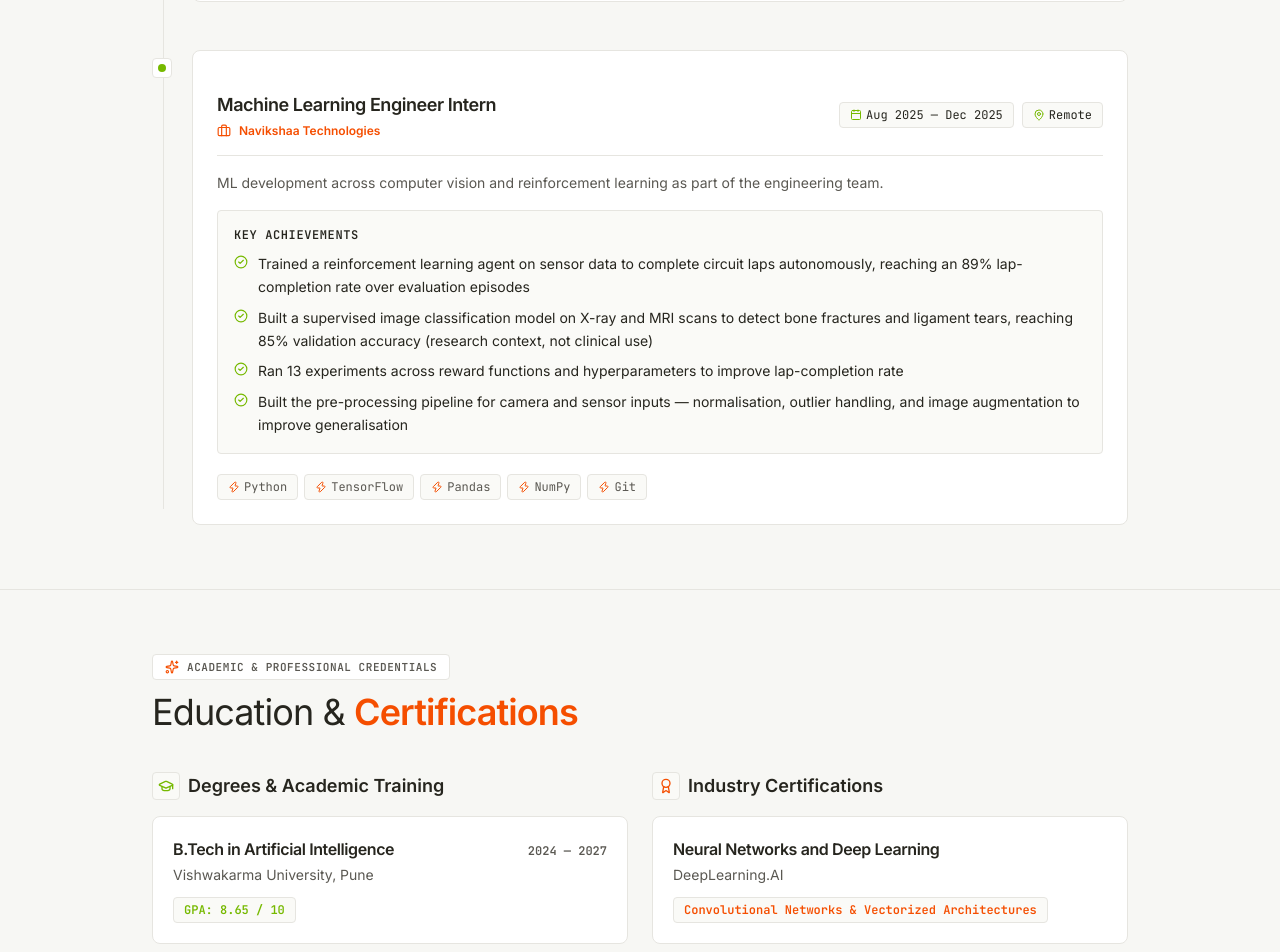
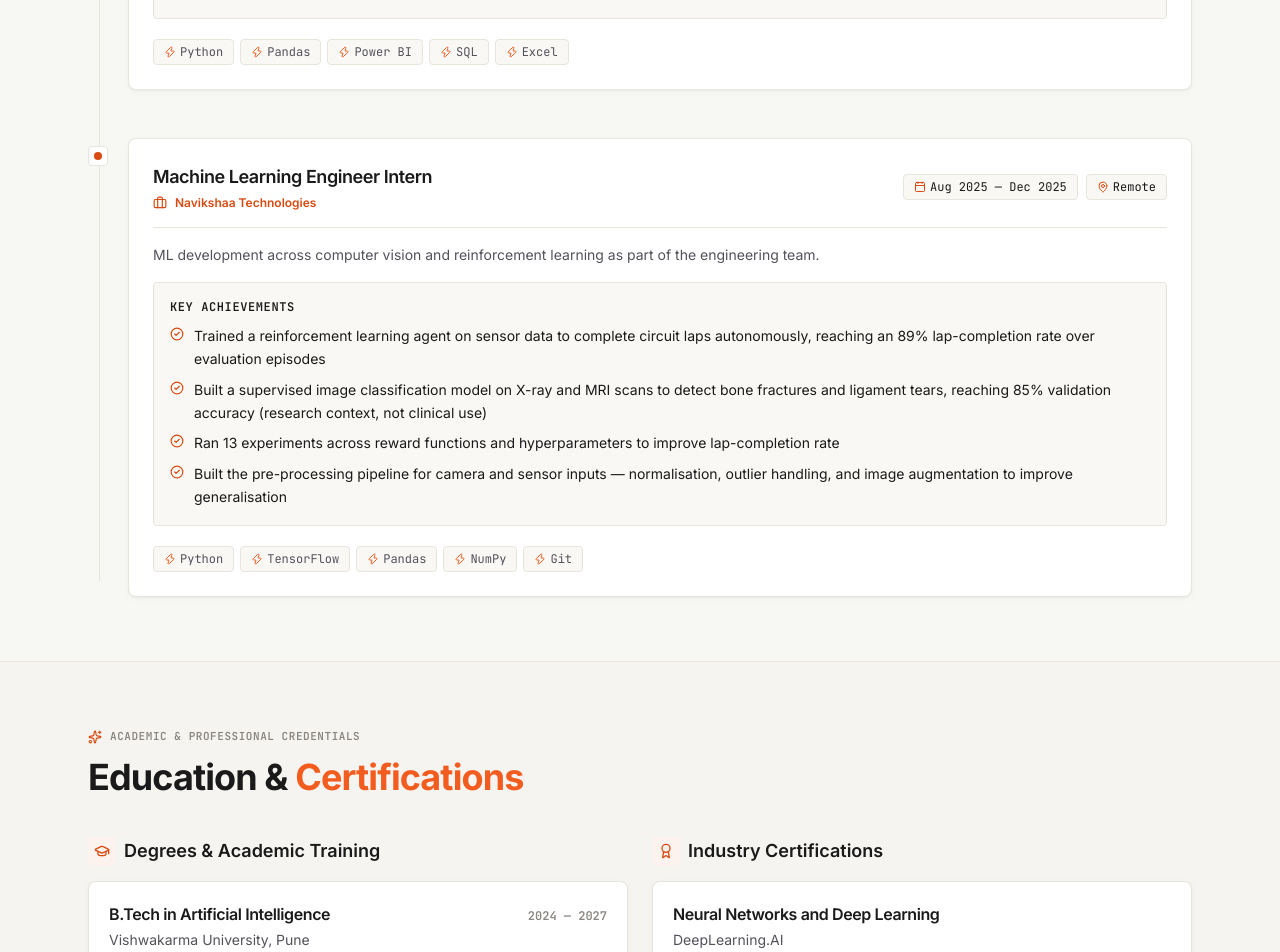
Before and after one commit to Prrajaljain/Portfolio-Setup, a Next.js app: page /experience in a window 1280 px wide. Shown: the part 840-1792 px from the top of the page. Built offline with nearby package versions, Linux system fonts and the light colour scheme.

Commit message:
Stitch all single-page portfolio sections together in sequential order: Hero -> Projects -> Experience -> About -> Tech Stack -> Contact

```diff
--- a/components/experience/education-section.tsx
+++ b/components/experience/education-section.tsx
@@ -1,41 +1,41 @@
 import { GraduationCap, Award, Sparkles } from 'lucide-react'
 import { education, certifications } from '@/lib/data'
+import { SectionWrapper } from '@/components/section-wrapper'
 
 export function EducationSection() {
   return (
-    <section className="relative border-t border-[#e6e5e0] bg-[#f7f7f4]">
-      <div className="mx-auto max-w-5xl px-6 py-16">
+    <SectionWrapper className="relative border-t border-[#E8E4DE] bg-[#F5F4F0]">
+      <div className="mx-auto max-w-6xl px-6 py-16">
         <div className="mb-10 text-left">
-          <span className="mb-3 inline-flex items-center gap-2 rounded-sm border border-[#e6e5e0] bg-[#ffffff] px-3 py-1 font-mono text-[11px] font-semibold uppercase tracking-wider text-[#5a5852]">
-            <Sparkles className="size-3.5 text-[#f54e00]" />
+          <span className="mb-3 inline-flex items-center gap-2 font-mono text-[11px] font-semibold uppercase tracking-wider text-[#8A8580]">
+            <Sparkles className="size-3.5 text-[#D94A10]" />
             ACADEMIC &amp; PROFESSIONAL CREDENTIALS
           </span>
-          <h2 className="text-3xl font-normal tracking-tight text-[#26251e] sm:text-4xl">
-            Education &amp; <span className="font-semibold text-[#f54e00]">Certifications</span>
+          <h2 className="text-3xl font-bold tracking-tight text-[#1A1A1A] sm:text-4xl">
+            Education &amp; <span className="font-bold text-[#F25C1F]">Certifications</span>
           </h2>
         </div>
 
         <div className="grid gap-6 lg:grid-cols-2">
           {/* Education column */}
           <div className="flex flex-col gap-4">
-            <h3 className="flex items-center gap-2 font-semibold text-lg text-[#26251e]">
-              <div className="flex size-7 items-center justify-center rounded-sm bg-[#fafaf7] text-[#26251e] border border-[#e6e5e0]">
-                <GraduationCap className="size-4 text-[#76b900]" />
+            <h3 className="flex items-center gap-2 font-semibold text-lg text-[#1A1A1A]">
+              <div className="flex size-7 items-center justify-center rounded-sm bg-[#FDF3EE] text-[#D94A10]">
+                <GraduationCap className="size-4 text-[#D94A10]" />
               </div>
               Degrees &amp; Academic Training
             </h3>
             {education.map((item) => (
               <div
                 key={item.degree}
-                className="group relative rounded-md border border-[#e6e5e0] bg-[#ffffff] p-5 transition-all duration-200 hover:border-[#cfcdc4]"
+                className="group relative rounded-[8px] border border-[#E8E4DE] bg-[#FFFFFF] p-5 shadow-rest transition-all duration-200 ease-out hover:border-[#D94A10] hover:shadow-hover hover:-translate-y-[2px]"
               >
-                <div className="nvidia-corner-square" />
                 <div className="flex flex-col gap-1 sm:flex-row sm:items-baseline sm:justify-between">
-                  <h4 className="text-base font-semibold tracking-tight text-[#26251e]">{item.degree}</h4>
-                  <span className="font-mono text-xs font-semibold text-[#5a5852]">{item.period}</span>
+                  <h4 className="text-base font-semibold tracking-tight text-[#1A1A1A]">{item.degree}</h4>
+                  <span className="font-mono text-xs font-semibold text-[#8A8580]">{item.period}</span>
                 </div>
-                <p className="mt-1 text-sm text-[#5a5852]">{item.school}</p>
-                <div className="mt-3 inline-flex items-center gap-1.5 rounded-sm border border-[#e6e5e0] bg-[#fafaf7] px-2.5 py-1 font-mono text-xs font-semibold text-[#76b900]">
+                <p className="mt-1 text-sm text-[#52525B]">{item.school}</p>
+                <div className="mt-3 inline-flex items-center gap-1.5 rounded-sm border border-[#E8E4DE] bg-[#FAF8F5] px-2.5 py-1 font-mono text-xs font-semibold text-[#D94A10]">
                   <span>{item.detail}</span>
                 </div>
               </div>
@@ -44,20 +44,20 @@ export function EducationSection() {
 
           {/* Certifications column */}
           <div className="flex flex-col gap-4">
-            <h3 className="flex items-center gap-2 font-semibold text-lg text-[#26251e]">
-              <div className="flex size-7 items-center justify-center rounded-sm bg-[#fafaf7] text-[#26251e] border border-[#e6e5e0]">
-                <Award className="size-4 text-[#f54e00]" />
+            <h3 className="flex items-center gap-2 font-semibold text-lg text-[#1A1A1A]">
+              <div className="flex size-7 items-center justify-center rounded-sm bg-[#FDF3EE] text-[#D94A10]">
+                <Award className="size-4 text-[#D94A10]" />
               </div>
               Industry Certifications
             </h3>
             {certifications.map((cert) => (
               <div
                 key={cert.title}
-                className="group relative rounded-md border border-[#e6e5e0] bg-[#ffffff] p-5 transition-all duration-200 hover:border-[#cfcdc4]"
+                className="group relative rounded-[8px] border border-[#E8E4DE] bg-[#FFFFFF] p-5 shadow-rest transition-all duration-200 ease-out hover:border-[#D94A10] hover:shadow-hover hover:-translate-y-[2px]"
               >
-                <h4 className="text-base font-semibold tracking-tight text-[#26251e]">{cert.title}</h4>
-                <p className="mt-1 text-sm text-[#5a5852]">{cert.issuer}</p>
-                <div className="mt-3 inline-flex items-center gap-1.5 rounded-sm border border-[#e6e5e0] bg-[#fafaf7] px-2.5 py-1 font-mono text-xs font-semibold text-[#f54e00]">
+                <h4 className="text-base font-semibold tracking-tight text-[#1A1A1A]">{cert.title}</h4>
+                <p className="mt-1 text-sm text-[#52525B]">{cert.issuer}</p>
+                <div className="mt-3 inline-flex items-center gap-1.5 rounded-sm border border-[#E8E4DE] bg-[#FAF8F5] px-2.5 py-1 font-mono text-xs font-semibold text-[#F25C1F]">
                   <span>{cert.detail}</span>
                 </div>
               </div>
@@ -65,6 +65,6 @@ export function EducationSection() {
           </div>
         </div>
       </div>
-    </section>
+    </SectionWrapper>
   )
 }
--- a/components/experience/timeline.tsx
+++ b/components/experience/timeline.tsx
@@ -1,53 +1,62 @@
 import { CheckCircle2, Briefcase, Calendar, MapPin, Zap } from 'lucide-react'
 import { experience } from '@/lib/data'
+import { SectionWrapper } from '@/components/section-wrapper'
 
 export function Timeline() {
   return (
-    <section className="mx-auto max-w-5xl px-6 py-16 text-left">
+    <SectionWrapper id="experience" className="mx-auto max-w-6xl px-6 py-16 text-left">
+      <div className="mb-10 space-y-2">
+        <span className="font-mono text-xs font-semibold text-[#8A8580] uppercase tracking-wider">
+          CAREER &amp; INDUSTRY EXPERIENCE
+        </span>
+        <h2 className="text-3xl font-bold tracking-tight text-[#1A1A1A] sm:text-4xl">
+          Where I&apos;ve <span className="font-bold text-[#F25C1F]">built things</span>
+        </h2>
+      </div>
+
       <div className="relative flex flex-col gap-12">
         {/* Timeline connector line */}
-        <div className="absolute left-[11px] top-4 hidden h-[calc(100%-2rem)] w-[1px] bg-[#e6e5e0] sm:block" />
+        <div className="absolute left-[11px] top-4 hidden h-[calc(100%-2rem)] w-[1px] bg-[#E8E4DE] sm:block" />
 
         {experience.map((job) => (
           <div key={job.company} className="relative flex gap-6 sm:pl-10">
             {/* Timeline Node Icon */}
-            <span className="absolute left-0 top-2 hidden size-5 items-center justify-center rounded-sm border border-[#e6e5e0] bg-[#ffffff] sm:flex">
-              <span className="size-2 rounded-sm bg-[#76b900]" />
+            <span className="absolute left-0 top-2 hidden size-5 items-center justify-center rounded-sm border border-[#E8E4DE] bg-[#FFFFFF] sm:flex">
+              <span className="size-2 rounded-sm bg-[#D94A10]" />
             </span>
 
-            <div className="flex w-full flex-col gap-4 rounded-md border border-[#e6e5e0] bg-[#ffffff] p-6 transition-all duration-200 hover:border-[#cfcdc4]">
-              <div className="nvidia-corner-square" />
-              <div className="flex flex-col gap-2 sm:flex-row sm:items-center sm:justify-between border-b border-[#e6e5e0] pb-4">
+            <div className="flex w-full flex-col gap-4 rounded-[8px] border border-[#E8E4DE] bg-[#FFFFFF] p-6 shadow-rest transition-all duration-200 ease-out hover:border-[#D94A10] hover:shadow-hover hover:-translate-y-[2px]">
+              <div className="flex flex-col gap-2 sm:flex-row sm:items-center sm:justify-between border-b border-[#E8E4DE] pb-4">
                 <div>
-                  <h3 className="text-lg font-semibold tracking-tight text-[#26251e]">{job.role}</h3>
-                  <div className="mt-1 flex items-center gap-2 text-xs font-semibold text-[#f54e00]">
+                  <h3 className="text-lg font-semibold tracking-tight text-[#1A1A1A]">{job.role}</h3>
+                  <div className="mt-1 flex items-center gap-2 text-xs font-semibold text-[#D94A10]">
                     <Briefcase className="size-3.5" />
                     <span>{job.company}</span>
                   </div>
                 </div>
-                <div className="flex flex-wrap items-center gap-2 font-mono text-xs text-[#807d72]">
-                  <span className="inline-flex items-center gap-1 rounded-sm border border-[#e6e5e0] bg-[#fafaf7] px-2.5 py-1 text-[#26251e]">
-                    <Calendar className="size-3 text-[#76b900]" />
+                <div className="flex flex-wrap items-center gap-2 font-mono text-xs text-[#8A8580]">
+                  <span className="inline-flex items-center gap-1 rounded-sm border border-[#E8E4DE] bg-[#FAF8F5] px-2.5 py-1 text-[#1A1A1A]">
+                    <Calendar className="size-3 text-[#D94A10]" />
                     {job.period}
                   </span>
-                  <span className="inline-flex items-center gap-1 rounded-sm border border-[#e6e5e0] bg-[#fafaf7] px-2.5 py-1 text-[#26251e]">
-                    <MapPin className="size-3 text-[#76b900]" />
+                  <span className="inline-flex items-center gap-1 rounded-sm border border-[#E8E4DE] bg-[#FAF8F5] px-2.5 py-1 text-[#1A1A1A]">
+                    <MapPin className="size-3 text-[#D94A10]" />
                     {job.location}
                   </span>
                 </div>
               </div>
 
-              <p className="text-xs sm:text-sm leading-relaxed text-[#5a5852]">
+              <p className="text-xs sm:text-sm leading-relaxed text-[#52525B]">
                 {job.summary || job.description}
               </p>
 
-              <div className="flex flex-col gap-2.5 rounded-sm border border-[#e6e5e0] bg-[#fafaf7] p-4">
-                <span className="font-mono text-xs font-semibold uppercase tracking-wider text-[#26251e]">Key Achievements</span>
+              <div className="flex flex-col gap-2.5 rounded-sm border border-[#E8E4DE] bg-[#FAF8F5] p-4">
+                <span className="font-mono text-xs font-semibold uppercase tracking-wider text-[#1A1A1A]">Key Achievements</span>
                 <ul className="flex flex-col gap-2">
                   {job.highlights.map((h) => (
                     <li key={h} className="flex items-start gap-2.5 text-xs sm:text-sm leading-relaxed">
-                      <CheckCircle2 className="mt-0.5 size-3.5 shrink-0 text-[#76b900]" />
-                      <span className="text-[#26251e]">{h}</span>
+                      <CheckCircle2 className="mt-0.5 size-3.5 shrink-0 text-[#D94A10]" />
+                      <span className="text-[#1A1A1A]">{h}</span>
                     </li>
                   ))}
                 </ul>
@@ -57,9 +66,9 @@ export function Timeline() {
                 {job.tags.map((tag) => (
                   <span
                     key={tag}
-                    className="inline-flex items-center gap-1 rounded-sm border border-[#e6e5e0] bg-[#fafaf7] px-2.5 py-1 text-[#5a5852]"
+                    className="inline-flex items-center gap-1 rounded-sm border border-[#E8E4DE] bg-[#FAF8F5] px-2.5 py-1 text-[#52525B]"
                   >
-                    <Zap className="size-3 text-[#f54e00]" />
+                    <Zap className="size-3 text-[#F25C1F]" />
                     {tag}
                   </span>
                 ))}
@@ -68,6 +77,6 @@ export function Timeline() {
           </div>
         ))}
       </div>
-    </section>
+    </SectionWrapper>
   )
 }
```
Also changed, not shown: app/page.tsx (+33 -2 lines), components/about/about-hero.tsx (+23 -23 lines), components/about/skills-section.tsx (+14 -14 lines), lib/data.ts (+4 -4 lines).
